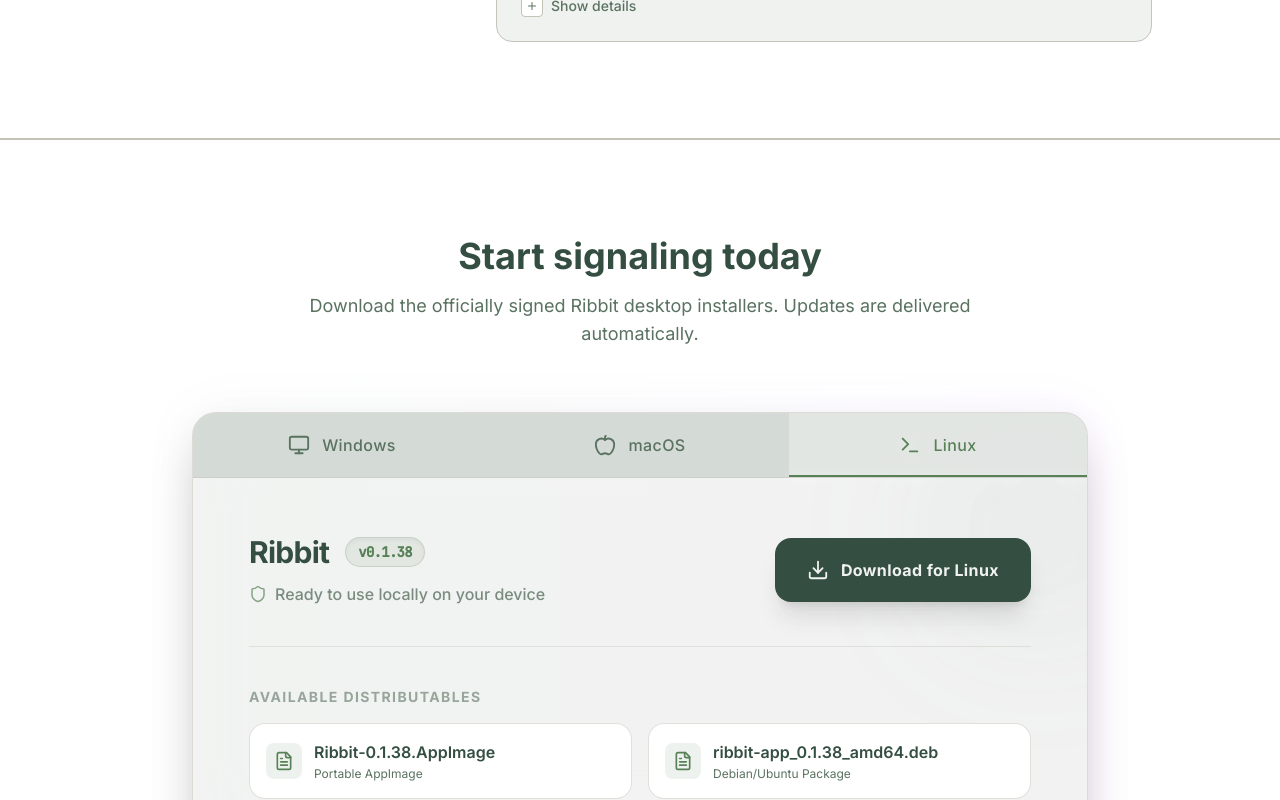
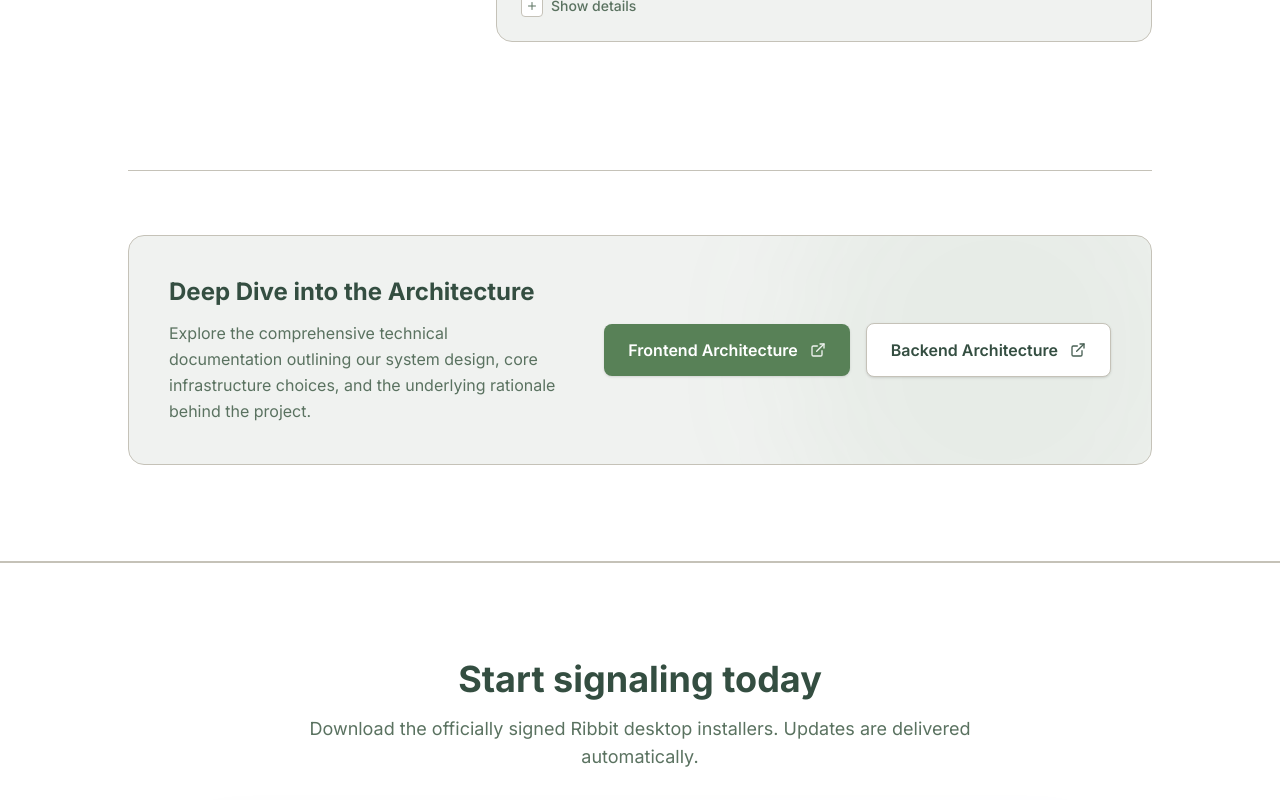
Before and after one commit to aMan404deep/Ribbit, a React (Vite) app: page / in a window 1280 px wide. Shown: the part 10560-11360 px from the top of the page. Built offline with nearby package versions, Linux system fonts and the light colour scheme.

Commit message:
feat(ui): add architectural documentation link
Add a dedicated section to the journey timeline allowing users to access detailed system design and infrastructure documentation.

```diff
--- a/src/components/JourneyTimeline.tsx
+++ b/src/components/JourneyTimeline.tsx
@@ -1,6 +1,6 @@
 import { motion, AnimatePresence } from 'motion/react';
 import { useState } from 'react';
-import { Plus, Minus, AlertCircle, CheckCircle2, Lightbulb, Compass, ArrowRight, Activity } from 'lucide-react';
+import { Plus, Minus, AlertCircle, CheckCircle2, Lightbulb, Compass, ArrowRight, Activity, ExternalLink } from 'lucide-react';
 
 interface WeekData {
   week: string;
@@ -336,6 +336,46 @@
           ))}
         </div>
 
+        {/* Architecture Documents Section */}
+        <div className="mt-24 md:mt-32 max-w-5xl mx-auto border-t border-border pt-12 md:pt-16">
+          <div className="bg-background rounded-2xl border border-border p-8 md:p-10 flex flex-col md:flex-row items-center justify-between gap-8 md:gap-12 relative overflow-hidden group">
+            {/* Background Accent */}
+            <div className="absolute top-[-50%] right-[-5%] w-[40%] h-[200%] bg-primary/5 rounded-full blur-3xl group-hover:bg-primary/10 transition-colors duration-500 pointer-events-none" />
+
+            <div className="relative z-10 flex-1">
+              <h4 className="text-2xl font-bold mb-3 text-foreground">Deep Dive into the Architecture</h4>
+              <p className="text-muted text-base max-w-xl leading-relaxed">
+                Explore the comprehensive technical documentation outlining our system design, core infrastructure choices, and the underlying rationale behind the project.
+              </p>
+            </div>
+
+            <div className="relative z-10 flex flex-col sm:flex-row items-center gap-4 w-full md:w-auto">
+              <a
+                href="https://pragmaticplay.atlassian.net/wiki/x/BIAzUQE"
+                target="_blank"
+                rel="noopener noreferrer"
+                className="inline-flex items-center justify-center gap-2 px-6 py-3.5 bg-primary text-primary-foreground font-semibold rounded-lg hover:bg-primary-hover shadow-sm transition-all hover:shadow hover:-translate-y-0.5 w-full sm:w-auto min-w-[220px]"
+              >
+                Frontend Architecture
+                <ExternalLink className="w-4 h-4 ml-1 opacity-90" />
+              </a>
+              <a
+                href="#"
+                className="inline-flex items-center justify-center gap-2 px-6 py-3.5 bg-card border border-border text-foreground font-semibold rounded-lg hover:bg-muted/10 shadow-sm transition-all hover:shadow hover:-translate-y-0.5 w-full sm:w-auto min-w-[220px]"
+                onClick={(e) => {
+                  if (e.currentTarget.getAttribute('href') === '#') {
+                    e.preventDefault();
+                    // Placeholder action
+                  }
+                }}
+              >
+                Backend Architecture
+                <ExternalLink className="w-4 h-4 ml-1 opacity-90" />
+              </a>
+            </div>
+          </div>
+        </div>
+
       </div>
     </section>
   );
```
